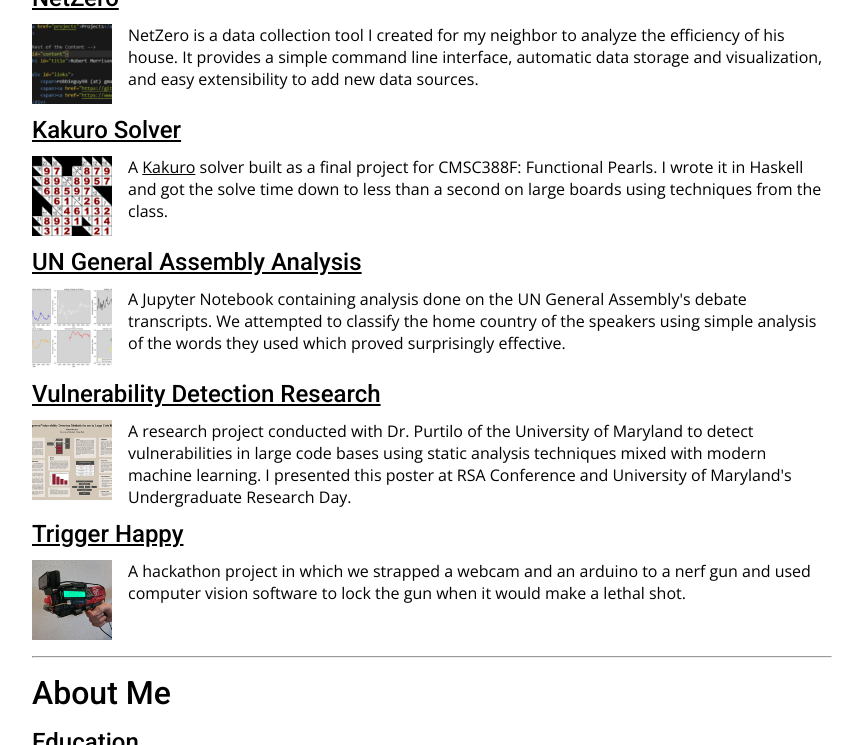
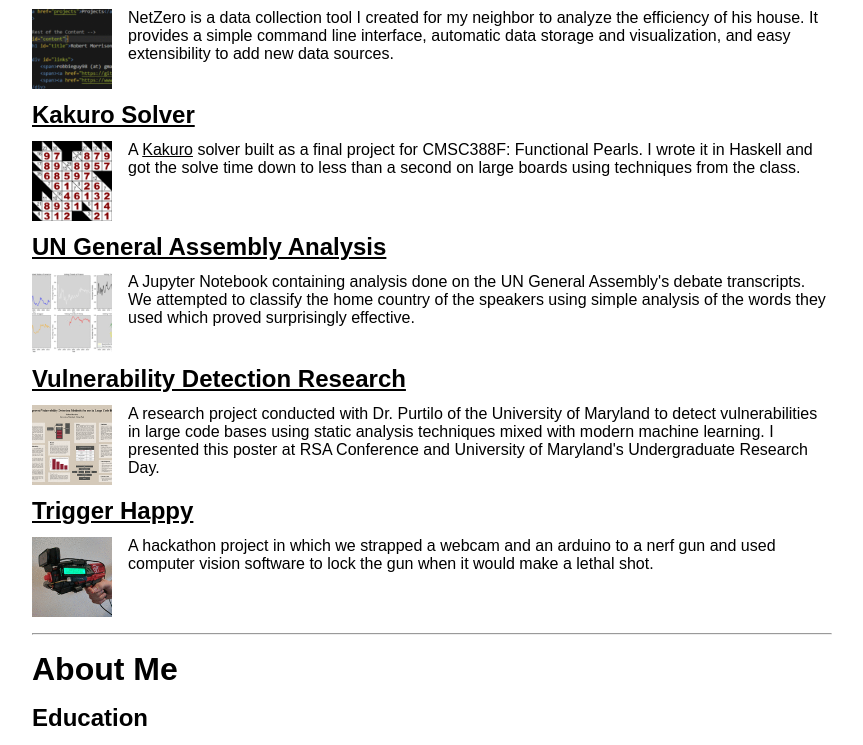
Before and after one commit to RobMor/RobMor.github.io, a plain HTML site: page index.html in a window 1280 px wide. Shown: the part 309-1054 px from the top of the page, without its empty margins (208-1071 px from the left). Drawn offline with nearby package versions, Linux system fonts and the light colour scheme.

Commit message:
Removed dependence on google fonts and swapped to websafe fonts

```diff
--- a/index.html
+++ b/index.html
@@ -17,7 +17,6 @@
     <meta name="twitter:image:alt" content="Robert Morrison">
 
     <link rel="stylesheet" type="text/css" href="style.css" /> <!-- Custom Styles-->
-    <link href="https://fonts.googleapis.com/css?family=Open+Sans:400,400i,600|Roboto:500&display=swap" rel="stylesheet">  <!-- Fonts -->
     <link rel="stylesheet" href="https://cdnjs.cloudflare.com/ajax/libs/font-awesome/4.7.0/css/font-awesome.min.css"> <!-- Cute Icons -->
 
     <title>Robert Morrison</title>
--- a/style.css
+++ b/style.css
@@ -4,8 +4,8 @@
     --bg-inverted: black;
     --fg-inverted: white;
 
-    --font: 'Open Sans', sans-serif;
-    --title-font: 'Roboto', serif;
+    --font: Arial, sans-serif;
+    --title-font: Arial, serif;
 }
 
 body {
@@ -51,7 +51,7 @@ header aside span + span {
 
 h1, h2, h3 {
     font-family: var(--title-font);
-    font-weight: 500;
+    font-weight: bold;
     margin: .5em 0 .5em 0;
 }
 
```
